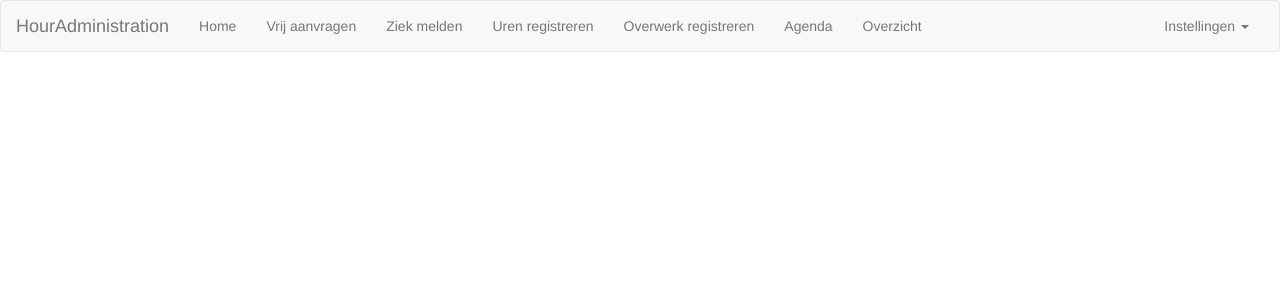
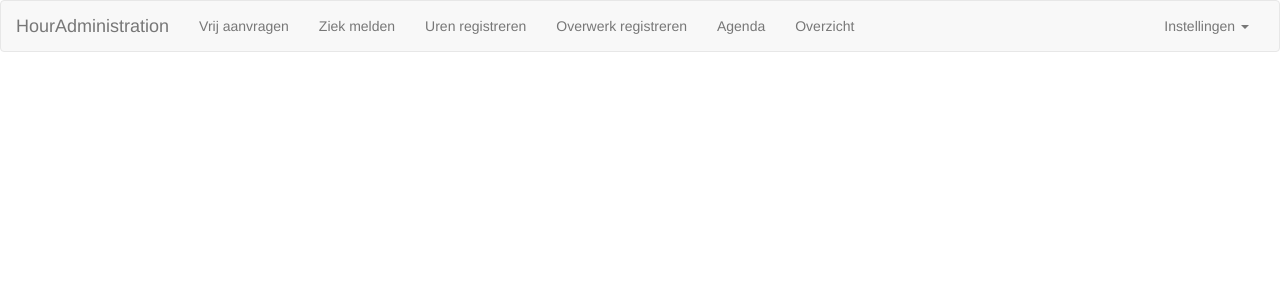
Before and after one commit to kevinramharak/HourAdministration, a PHP site: page /HourAdministration/fellowworker.php in a window 1280 px wide. Shown: the top 300 px of the page. Run offline with PHP 8.4, Linux system fonts and the light colour scheme; some libraries are stand-ins or nearby versions.

Commit message:
nav werkt nu echt

```diff
--- a/Web/php/navs/fellowworker.php
+++ b/Web/php/navs/fellowworker.php
@@ -9,12 +9,11 @@
                 <span class="icon-bar"></span>
                 <span class="icon-bar"></span>
             </button>
-            <a class="navbar-brand" href="#">HourAdministration</a>
+            <a class="navbar-brand" href="../fellow-worker/home.php"">HourAdministration</a>
         </div>
         <!-- Collect the nav links, forms, and other content for toggling -->
         <div class="collapse navbar-collapse" id="bs-example-navbar-collapse-1">
             <ul class="nav navbar-nav">
-                <li><a href="../fellow-worker/home.php">Home</a></li>
                 <li><a href="../fellow-worker/vacation.php">Vrij aanvragen</a></li>
                 <li><a href="../fellow-worker/sick.php">Ziek melden</a></li>
                 <li><a href="../fellow-worker/hours.php">Uren registreren</a></li>
```
